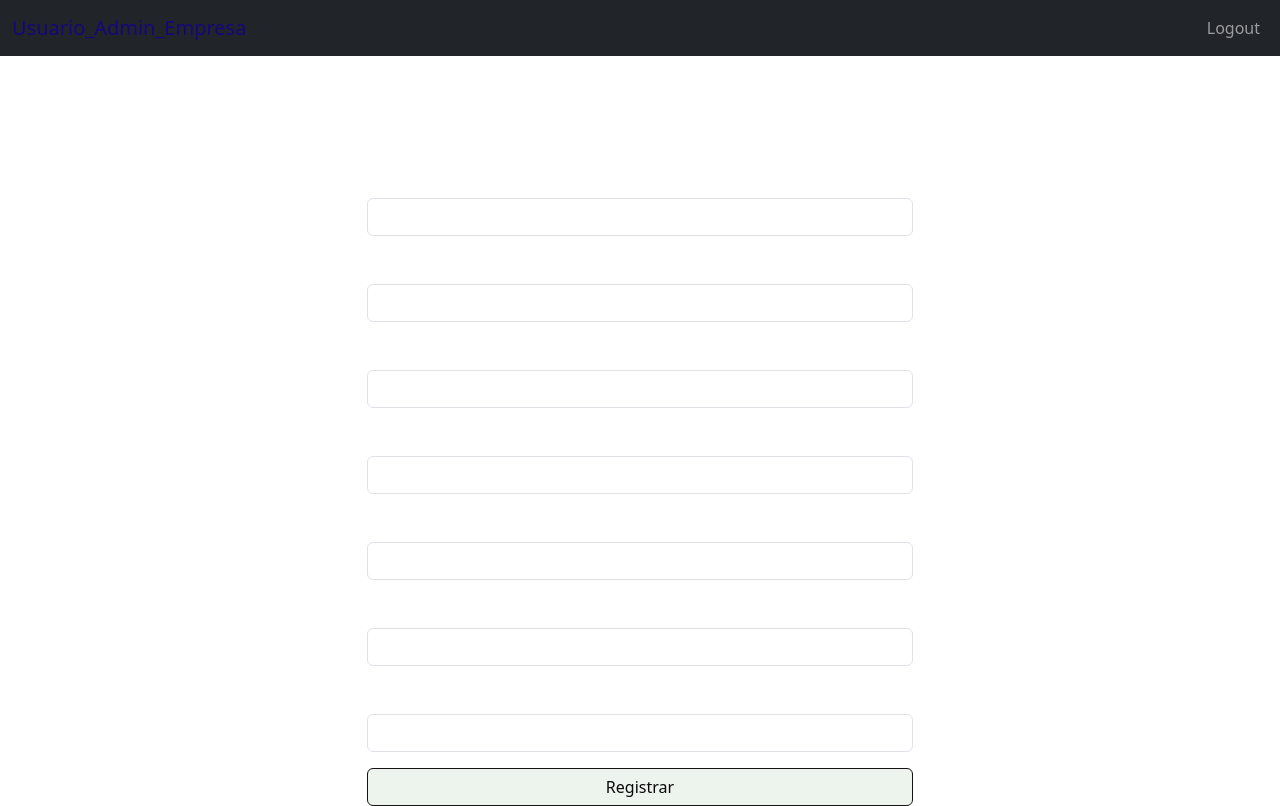
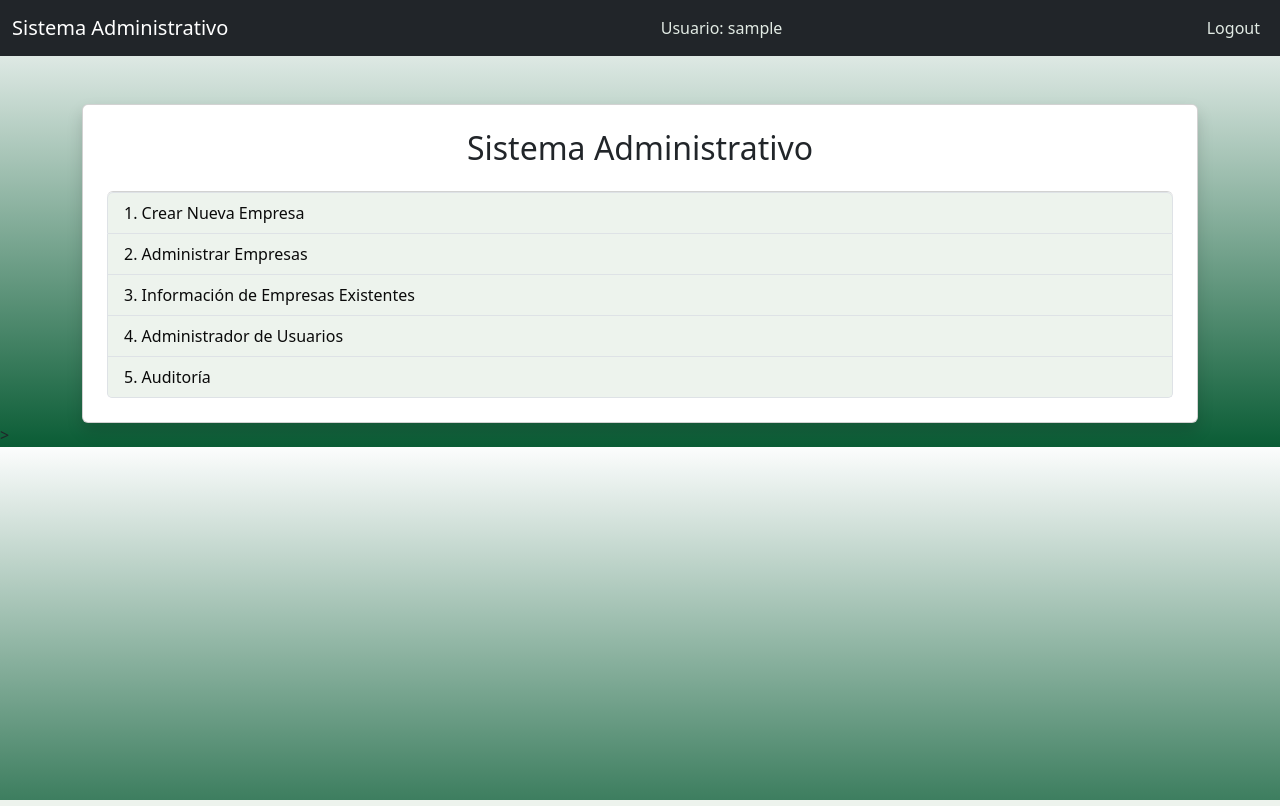
Before and after one commit to JCCODE-SAS/multiempresa_grupo, a Django app: page /usuarios/admin_usuarios/ in a window 1280 px wide. Run offline with Django 5.2, Linux system fonts and the light colour scheme; the visitor is signed in with stand-in values (Sample User, id 1).

Commit message:
cambios 25/03/2025

```diff
--- a/Multiempresa/settings.py
+++ b/Multiempresa/settings.py
@@ -67,6 +67,8 @@ MIDDLEWARE = [
     'django.contrib.auth.middleware.AuthenticationMiddleware',
     'django.contrib.messages.middleware.MessageMiddleware',
     'django.middleware.clickjacking.XFrameOptionsMiddleware',
+
+
 ] # Configura los middleware de Django (intermediarios de las peticiones)
 
 ROOT_URLCONF = 'Multiempresa.urls' # Configura el archivo de rutas principal
--- a/Multiempresa/urls.py
+++ b/Multiempresa/urls.py
@@ -21,15 +21,12 @@ Este módulo define los patrones de URL del proyecto, mapeando URLs a vistas.
 """
 from django.contrib import admin
 from django.urls import path, include # Se importa la función include para incluir URLs de otras aplicaciones.
-from django.shortcuts import redirect # Se importa la función redirect para redirigir a una URL.
 from usuarios import views # se importa correctamente views de la aplicación usuarios
 
-def home_redirect(request): # Función para redirigir a la vista de inicio de sesión.
-    return redirect('/usuarios/login/') # Redirige a la vista de inicio de sesión.
 
 urlpatterns = [
     path('admin/', admin.site.urls), # URL para el panel de administración de Django.
-    path('', home_redirect, name='home'), # URL para redirigir a la página de inicio.
+    path('', views.home_view, name='home'),  # Usa la vista home_view
     path('usuarios/', include('usuarios.urls', namespace='usuarios')), # se agrega el namespace 'usuarios' a la aplicación 'usuarios'
     path('usuarios/login/', views.login_view, name='login'),    # URL para la vista de inicio de sesión.
 
--- a/static/css/styles.css
+++ b/static/css/styles.css
@@ -14,6 +14,17 @@ h2.mb-4     {
     color: #fff;
 
 
+}
+p.mensaje1{
+    font-weight: bold;
+    color: rgb(0, 0, 0) !important;
+    text-align: center;
+    font-size: larger;
+
+}
+.text-success {
+    --bs-text-opacity: 1;
+    color: rgb(247, 247, 248) !important;
 }
 .logo {
     text-align: center;
@@ -51,3 +62,17 @@ a {
 a:hover {
     color: #70bfec !important;
 }
+
+#mensaje.text-danger {
+    font-weight: bold;
+    color: black !important;
+}
+
+#general-error.mt-2 {
+    font-weight: bold;
+    color: black !important;
+}
+#username-suggestion.mt-2{
+    font-weight: bold;
+    color: black !important;
+}
--- /dev/null
+++ b/static/css/stylesmodulo1.css
@@ -0,0 +1,23 @@
+body {
+    background-color: #0a5c35;
+    background-image: linear-gradient(180deg, #fcfdfd 0%, #0a5c35 100%);
+}
+.navbar-dark .nav-name {
+    color: #e2ebe4;
+}
+.navbar-dark .nav-link {
+    color: rgb(226, 235, 228);
+}
+.navbar-dark .nav-link:hover {
+    color: #f70e0e;
+}
+a.list-group-item {
+    background-color: rgb(237, 243, 237) !important;
+
+    color: #0a0a0a !important;
+}
+a.list-group-item:hover {
+    background-color: #000000  !important;
+    border-color: #fffefe !important;
+    color: #f3efef !important;
+}
--- a/static/js/registro_exitoso.js
+++ b/static/js/registro_exitoso.js
@@ -1,5 +1,5 @@
 
- // Redirigir al home después de 5 segundos
+ // Redirigir al home después de 9 segundos
  setTimeout(function() {
-    window.location.href = '/usuarios/login/';
-}, 5000);
+   window.location.href = '/usuarios/login/';
+   }, 9000);
--- a/usuarios/admin.py
+++ b/usuarios/admin.py
@@ -4,7 +4,8 @@ from .models import Usuario, IntentosFallidos, Sesiones, CambioContrasena
 
 @admin.register(Usuario)
 class UsuarioAdmin(admin.ModelAdmin):
-    list_display = ('username', 'email', 'rol', 'fecha_creacion', 'fecha_ultima_sesion')
+    list_display = ('username', 'email', 'rol', 'fecha_creacion', 'fecha_ultima_sesion','is_active')
+    list_filter = ('rol', 'is_active')
     search_fields = ('username', 'email')
     ordering = ('-fecha_creacion',)
 
--- a/usuarios/backends.py
+++ b/usuarios/backends.py
@@ -15,7 +15,7 @@ class EmailBackend(ModelBackend):
         except ObjectDoesNotExist:  # Si no se encuentra un usuario, devuelve None.
             return None
         else: # Si se encuentra un usuario, verifica la contraseña.
-            if check_password(password, user.password):
+            if check_password(password, user.password)and user.is_active: #Se verifica que el usuario este activo
                 return user # Si la contraseña es correcta, devuelve el usuario.
         return None # Si la contraseña es incorrecta, devuelve None.
 
--- a/usuarios/models.py
+++ b/usuarios/models.py
@@ -18,6 +18,7 @@ class Usuario(AbstractUser):
     fecha_creacion = models.DateTimeField(auto_now_add=True) # Fecha y hora en que se creó el usuario. Se genera automáticamente.
     fecha_ultima_sesion = models.DateTimeField(blank=True, null=True) # Fecha y hora de la última sesión del usuario.
     token_recuperacion = models.UUIDField(null=True, blank=True, editable=False)  # Token único para recuperación de contraseña.
+    is_active = models.BooleanField(default=False)  # Agrega este campo
     USERNAME_FIELD = 'email'  # Campo que se usará para autenticar al usuario.
     REQUIRED_FIELDS = ['username'] # Campos requeridos para crear un usuario.
 
--- a/usuarios/templates/usuarios/admin_usuarios.html
+++ b/usuarios/templates/usuarios/admin_usuarios.html
@@ -4,18 +4,24 @@
 <head>
     <meta charset="UTF-8">
     <meta name="viewport" content="width=device-width, initial-scale=1.0">
-    <title>Usuario_Admin_Empresa</title>
+    <title>Sistema Administrativo</title>
     <link href="https://cdn.jsdelivr.net/npm/bootstrap@5.3.0/dist/css/bootstrap.min.css" rel="stylesheet">
-    <link rel="stylesheet" href="{% static 'css/styles.css' %}">
+    <link rel="stylesheet" href="{% static 'css/stylesmodulo1.css' %}">
+
 </head>
 <body>
     <nav class="navbar navbar-expand-lg navbar-dark bg-dark">
         <div class="container-fluid">
-            <a class="navbar-brand" href="#">Usuario_Admin_Empresa</a>
+            <a class="navbar-brand" href="#">Sistema Administrativo</a>
             <button class="navbar-toggler" type="button" data-bs-toggle="collapse" data-bs-target="#navbarNav" aria-controls="navbarNav" aria-expanded="false" aria-label="Toggle navigation">
                 <span class="navbar-toggler-icon"></span>
             </button>
             <div class="collapse navbar-collapse" id="navbarNav">
+                <ul class="navbar-nav ms-auto">
+                    <li class="nav-item">
+                        <span class="nav-name" >Usuario: {{ user.username }}</span>
+                    </li>
+                </ul>
                 <ul class="navbar-nav ms-auto">
                     <li class="nav-item">
                         <form method="post" action="{% url 'usuarios:logout' %}" id="logoutForm">
@@ -29,59 +35,26 @@
     </nav>
 
     <div class="container mt-5">
-        <div class="row justify-content-center">
-            <div class="col-md-6">
-                <h2 class="text-center mb-4">Registro de Empresa</h2>
-                <form id="registroForm">
-                    <div class="mb-3">
-                        <label for="nombreEmpresa" class="form-label">Nombre de la Empresa</label>
-                        <input type="text" class="form-control" id="nombreEmpresa" name="nombreEmpresa" required>
-                    </div>
-                    <div class="mb-3">
-                        <label for="ruc" class="form-label">RUC</label>
-                        <input type="text" class="form-control" id="ruc" name="ruc" required>
-                    </div>
-                    <div class="mb-3">
-                        <label for="direccion" class="form-label">Dirección</label>
-                        <input type="text" class="form-control" id="direccion" name="direccion" required>
-                    </div>
-                    <div class="mb-3">
-                        <label for="telefono" class="form-label">Teléfono</label>
-                        <input type="tel" class="form-control" id="telefono" name="telefono">
-                    </div>
-                    <div class="mb-3">
-                        <label for="email" class="form-label">Correo Electrónico</label>
-                        <input type="email" class="form-control" id="email" name="email" required>
-                    </div>
-                    <div class="mb-3">
-                        <label for="representante" class="form-label">Representante Legal</label>
-                        <input type="text" class="form-control" id="representante" name="representante">
-                    </div>
-                    <div class="mb-3">
-                        <label for="descripcion" class="form-label">Descripción</label>
-                        <input type="text" class="form-control" id="descripcion" name="descripcion">
-                    </div>
-                    <button type="submit" class="btn btn-primary w-100">Registrar</button>
-                </form>
+        <div class="card p-4 shadow">
+            <h2 class="mb-4 text-center">Sistema Administrativo</h2>
+            <div class="list-group">
+                <a href="#" class="list-group-item list-group-item-action">1. Crear Nueva Empresa</a>
+                <a href="#" class="list-group-item list-group-item-action">2. Administrar Empresas</a>
+                <a href="#" class="list-group-item list-group-item-action">3. Información de Empresas Existentes</a>
+                <a href="#" class="list-group-item list-group-item-action">4. Administrador de Usuarios</a>
+                <a href="#" class="list-group-item list-group-item-action">5. Auditoría</a>
             </div>
         </div>
     </div>
     <script src="https://cdn.jsdelivr.net/npm/bootstrap@5.3.0/dist/js/bootstrap.bundle.min.js"></script>
     <script>
         document.addEventListener('DOMContentLoaded', function() {
-        const registroForm = document.getElementById('registroForm');
-        registroForm.addEventListener('submit', function(event) {
-            event.preventDefault(); // Evita el envío por defecto
-
-            // Aquí puedes agregar lógica para procesar el formulario
-            // Por ejemplo, validar datos, mostrar una alerta, etc.
-            alert('Empresa registrada exitosamente (sin backend por ahora).');
-            registroForm.reset(); // Resetea el formulario
-        });
             document.getElementById('logoutButton').addEventListener('click', function(event) {
                 document.getElementById('logoutForm').submit()
             });
         });
     </script>
 </body>
+</html>>
+</body>
 </html>
--- a/usuarios/templates/usuarios/recuperar_contrasena.html
+++ b/usuarios/templates/usuarios/recuperar_contrasena.html
@@ -7,6 +7,7 @@
     <meta name="viewport" content="width=device-width, initial-scale=1.0">
     <title>Recuperar Contraseña</title>
     <link href="https://cdn.jsdelivr.net/npm/bootstrap@5.3.0/dist/css/bootstrap.min.css" rel="stylesheet">
+    <link rel="stylesheet" href="{% static 'css/styles.css' %}">  <!-- Agregamos el archivo de estilos personalizado -->
 </head>
 <body class="bg-light">
     <div class="container mt-5">
--- a/usuarios/templates/usuarios/registro_exitoso.html
+++ b/usuarios/templates/usuarios/registro_exitoso.html
@@ -19,7 +19,8 @@
             <div class="col-md-6">
                 <div class="card p-4 shadow">
                     <h2 class="mb-4 text-center text-success">¡Registro Exitoso!</h2>
-                    <p class="text-center">Serás redirigido al inicio de sesión en unos momentos...</p>
+                    <h3 class="mb-4 text-center text-success">pero debes esperar y estar pendiente del correo electrónico hasta que el administrador active la cuenta</h3>
+                    <p class="mensaje1">Serás redirigido al inicio de sesión en unos momentos...</p>
                 </div>
             </div>
         </div>
--- a/usuarios/templates/usuarios/restablecer_contrasena.html
+++ b/usuarios/templates/usuarios/restablecer_contrasena.html
@@ -4,7 +4,7 @@
     Los usuarios que hayan solicitado la recuperación de contraseña
     serán dirigidos a esta página
 {% endcomment %}
-
+{% load static %}
 <!DOCTYPE html>
 <html lang="es">
 <head>
@@ -12,6 +12,7 @@
     <meta name="viewport" content="width=device-width, initial-scale=1.0">
     <title>Restablecer Contraseña</title>
     <link href="https://cdn.jsdelivr.net/npm/bootstrap@5.3.0/dist/css/bootstrap.min.css" rel="stylesheet"> <!-- Se incluye la hoja de estilos de Bootstrap -->
+    <link rel="stylesheet" href="{% static 'css/styles.css' %}">  <!-- Agregamos el archivo de estilos personalizado -->
 </head>
 <body class="bg-light">
     <div class="container mt-5">
--- a/usuarios/urls.py
+++ b/usuarios/urls.py
@@ -16,4 +16,5 @@ urlpatterns = [
     path('registro_exitoso/', views.registro_exitoso, name='registro_exitoso'), # URL para la vista de registro exitoso
     path('logout/', views.logout_view, name='logout'),  # URL para la vista de cierre de sesión
     path('admin_usuarios/', views.admin_usuarios_view, name='admin_usuarios'),  # URL para la vista de administración de usuarios
+    path('login/', views.login_view, name='login'), #se movio login a este archivo.
 ]
--- a/usuarios/views.py
+++ b/usuarios/views.py
@@ -57,7 +57,7 @@ def register_view(request):
         # Se hashea la contraseña para almacenarla de forma segura y que es hashea, es  decir, se convierte en una cadena de caracteres aleatoria para complicar su descifrado
         hashed_password = make_password(password)
         # Se crea el usuario
-        user = Usuario.objects.create(username=username, password=hashed_password, email=email)
+        user = Usuario.objects.create(username=username, password=hashed_password, email=email, is_active=False)
         user.save() # Se guarda el usuario en la base de datos
         return JsonResponse({'message': 'Usuario registrado exitosamente'}, status=201, json_dumps_params={'ensure_ascii': False})  # Se responde con un mensaje de éxito
 
@@ -102,6 +102,8 @@ def login_view(request):
         else: # Si las credenciales son inválidas
             try:    # Se intenta obtener el usuario con el email o username
                 usuario = Usuario.objects.get(email=email_or_username) # Se obtiene el usuario con el email o username
+                if not usuario.is_active: # Se verifica si el usuario está activo
+                    return JsonResponse({'error': 'Usuario inactivo. Por favor, espera a que el administrador active tu cuenta.'}, status=400, json_dumps_params={'ensure_ascii': False})
                 IntentosFallidos.objects.create( # Se registra el intento fallido en la base de datos
                     id_usuario=usuario,
                     ip_usuario=request.META.get('REMOTE_ADDR'),
@@ -115,33 +117,38 @@ def login_view(request):
         return render(request, 'usuarios/login.html') # renderiza a la pagina de login
     else:
         return JsonResponse({'error': 'Método no permitido'}, status=405, json_dumps_params={'ensure_ascii': False})
+from django.shortcuts import redirect
+
+def home_view(request):
+    return redirect('usuarios:login')  # Redirige a la página de inicio de sesión
 
 # este metodo se encarga de cerrar sesion
 def logout_view(request):
-    if request.method == 'POST':
+    sesion = Sesiones.objects.filter(id_usuario=request.user, fecha_fin__isnull=True).last()
+    if sesion:
+        sesion.fecha_fin = timezone.now()
+        sesion.save()
+    logout(request)
+    return redirect('usuarios:login')  # Redirige a la página de inicio de sesión
+
+
+# este metodo se encarga de mostrar la pagina de administracion de usuarios
+@login_required  # El decorador @login_required es una herramienta proporcionada por Django para restringir el acceso a una vista solo a usuarios que han iniciado sesión.
+def admin_usuarios_view(request):
+    if request.method == 'GET':
+        return render(request, 'usuarios/admin_usuarios.html')  # RENDERIZA LA PAGINA DE ADMINISTRACION DE USUARIOS aclaro no es la de django admin
+    elif request.method == 'POST':  # se agrego el metodo post
         # Se obtiene la sesión activa del usuario
         sesion = Sesiones.objects.filter(id_usuario=request.user, fecha_fin__isnull=True).last()
         if sesion:  # Si la sesión existe, se cierra
             sesion.fecha_fin = timezone.now()
             sesion.save()
-        logout(request) # cierra la sesion correctamente
-        return JsonResponse({'message': 'Logout exitoso'}, status=200, json_dumps_params={'ensure_ascii': False})
-    else: # Si el método no es POST, se responde con un error
-        return JsonResponse({'error': 'Método no permitido'}, status=405, json_dumps_params={'ensure_ascii': False})
-
-# este metodo se encarga de mostrar la pagina de administracion de usuarios
-@login_required
-def admin_usuarios_view(request):
-    if request.method == 'GET':
-        return render(request, 'usuarios/admin_usuarios.html') # RENDERIZA LA PAGINA DE ADMINISTRACION DE USUARIOS aclaro no es la de django admin
-    elif request.method == 'POST': #se agrego el metodo post
-        logout(request) # cierra la sesion correctamente
-        return JsonResponse({'message': 'Logout exitoso'}, status=200, json_dumps_params={'ensure_ascii': False})
-    else:   #se agrego el metodo else para mostrar un mensaje de error si el metodo no es permitido
-        return JsonResponse({'error': 'Método no permitido'}, status=405, json_dumps_params={'ensure_ascii': False})
-
+        logout(request)
+        return redirect('usuarios:login')  # Redirige a la página de inicio de sesión
+    else:
+        return redirect('usuarios:login')  # Redirige también si el método no es POS
 #  Vista para cambiar la contraseña de un usuario logueado.
-@login_required
+@login_required #El decorador @login_required es una herramienta proporcionada por Django para restringir el acceso a una vista solo a usuarios que han iniciado sesión.
 def cambio_contrasena_view(request):
     # Se valida el método de la solicitud
     if request.method == 'POST':
```
Also changed, not shown: static/js/login.js (+26 -0 lines), static/js/recuperar_contrasena.js (+20 -0 lines), static/js/registro.js (+60 -0 lines), usuarios/templates/usuarios/logout.html (added, +71 -0 lines), usuarios/migrations/0006_alter_usuario_is_active.py (added). Lines whose indentation alone changed are shown as unchanged.
